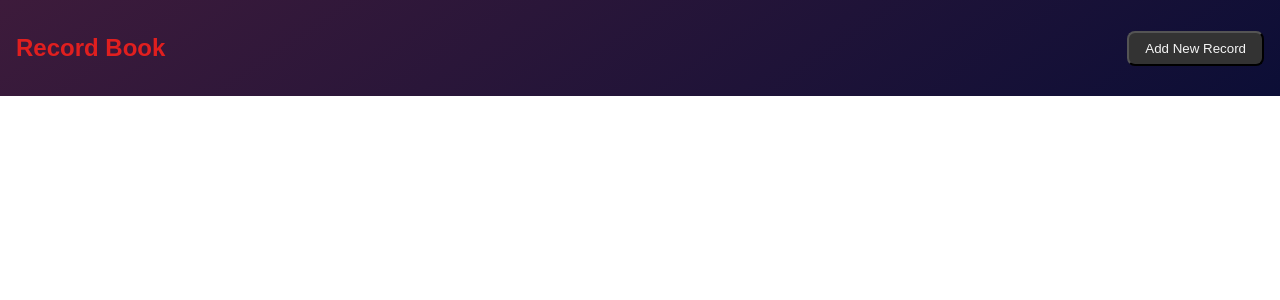
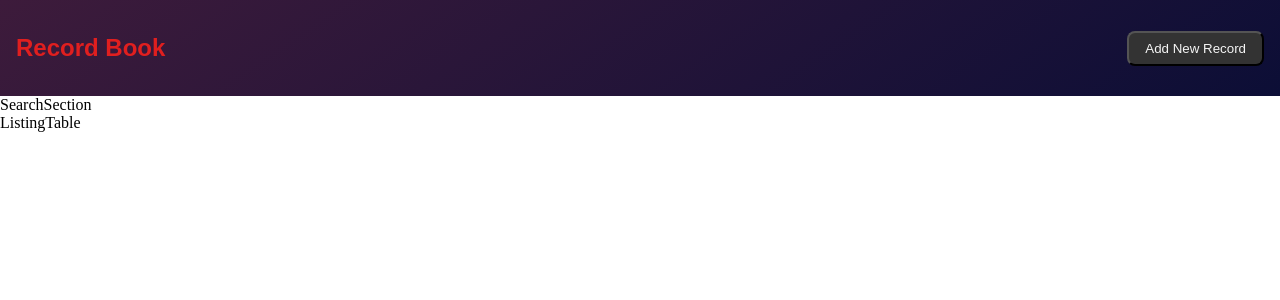
Before and after one commit to dev-enforced/record-book, a React (Vite) app: page / in a window 1280 px wide. Shown: the top 300 px of the page. Built offline with nearby package versions, Linux system fonts and the light colour scheme.

Commit message:
chore: :tada: react-router-dom + basic section wireup

```diff
--- a/package.json
+++ b/package.json
@@ -11,7 +11,8 @@
   },
   "dependencies": {
     "react": "^18.2.0",
-    "react-dom": "^18.2.0"
+    "react-dom": "^18.2.0",
+    "react-router-dom": "^6.23.1"
   },
   "devDependencies": {
     "@types/react": "^18.2.66",
--- a/src/App.tsx
+++ b/src/App.tsx
@@ -1,10 +1,12 @@
 import "./App.css";
-import { Navbar } from "./components";
+import { Navbar, RecordListingTable, SearchSection } from "./components";
 
 function App() {
   return (
     <div className="App">
       <Navbar />
+      <SearchSection />
+      <RecordListingTable />
     </div>
   );
 }
--- a/src/components/SearchSection/SearchSection.tsx
+++ b/src/components/SearchSection/SearchSection.tsx
@@ -1,5 +1,3 @@
-import React from "react";
-
 const SearchSection = () => {
   return <div>SearchSection</div>;
 };
--- /dev/null
+++ b/src/components/SearchSection/index.ts
@@ -0,0 +1 @@
+export { default as SearchSection } from "./SearchSection";
--- a/src/components/index.ts
+++ b/src/components/index.ts
@@ -1,2 +1,3 @@
 export * from "./Navbar";
 export * from "./RecordListingTable";
+export * from "./SearchSection";
--- a/src/main.tsx
+++ b/src/main.tsx
@@ -1,10 +1,18 @@
-import React from 'react'
-import ReactDOM from 'react-dom/client'
-import App from './App.tsx'
-import './index.css'
+import React from "react";
+import ReactDOM from "react-dom/client";
+import App from "./App.tsx";
+import "./index.css";
+import { RouterProvider, createBrowserRouter } from "react-router-dom";
 
-ReactDOM.createRoot(document.getElementById('root')!).render(
+const router = createBrowserRouter([
+  {
+    path: "/",
+    element: <App />,
+  },
+]);
+
+ReactDOM.createRoot(document.getElementById("root")!).render(
   <React.StrictMode>
-    <App />
-  </React.StrictMode>,
-)
+    <RouterProvider router={router} />
+  </React.StrictMode>
+);
```
Also changed, not shown: 1 other file (tests, documents, lock files or other folders).
